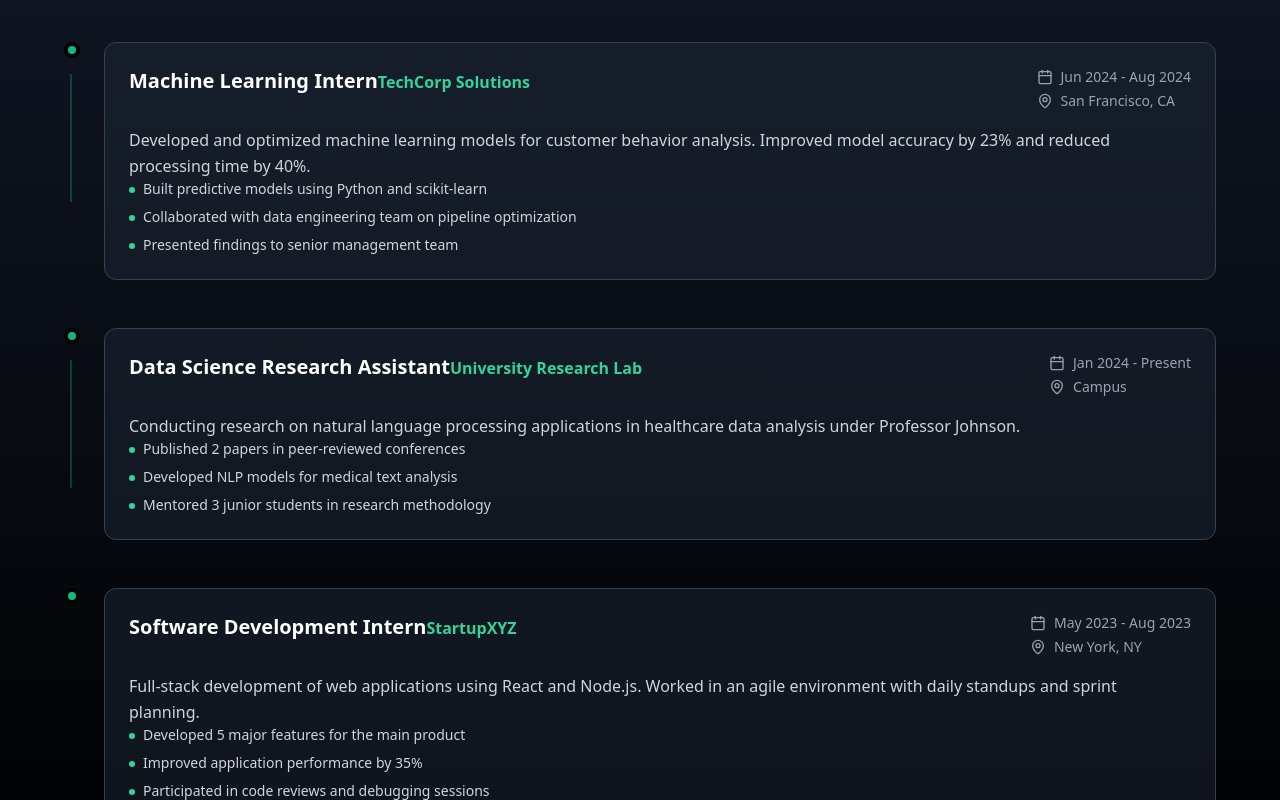
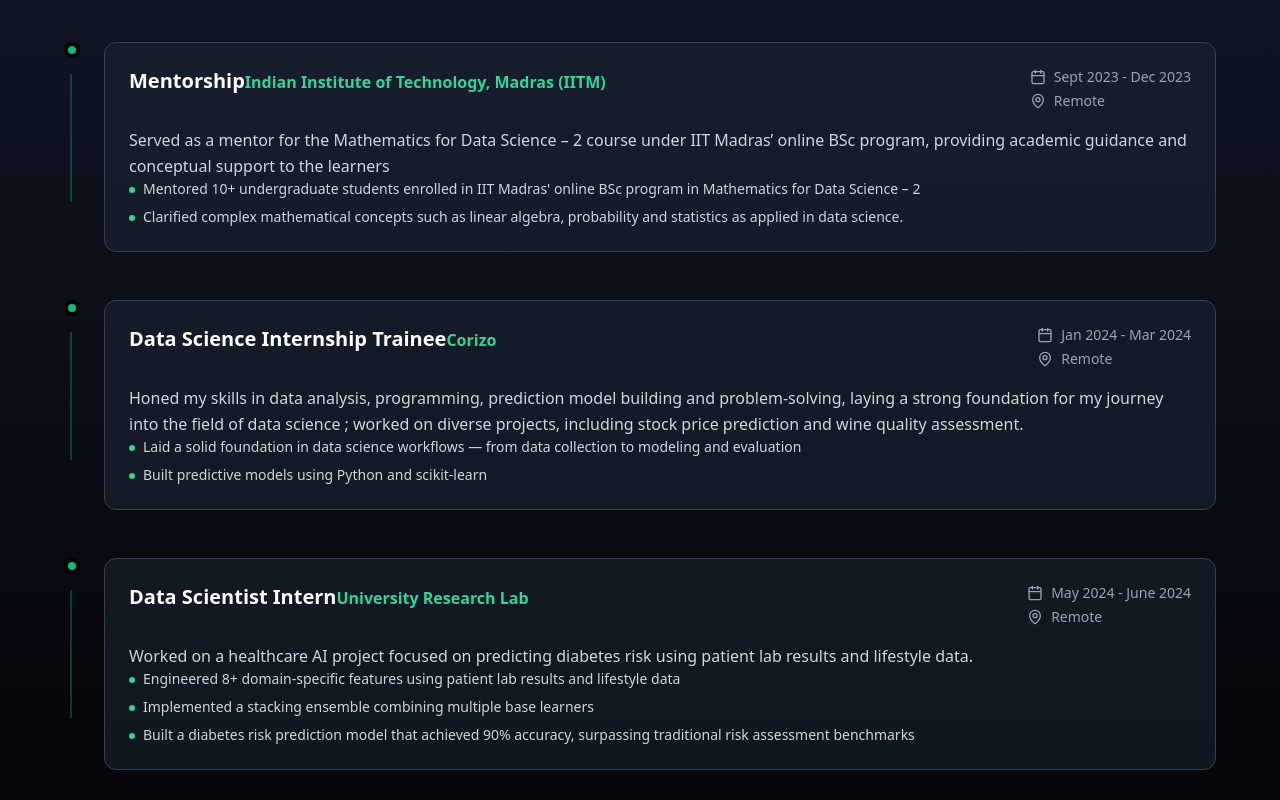
Before and after one commit to Janesh-e/portfolio-v1, a React (Vite) app: page / in a window 1280 px wide. Shown: the part 2420-3220 px from the top of the page. Built offline with nearby package versions, Linux system fonts and the light colour scheme.

Commit message:
Update Experience.tsx

```diff
--- a/src/components/Experience.tsx
+++ b/src/components/Experience.tsx
@@ -5,39 +5,49 @@ import ScrambleText from './ScrambleText';
 const Experience = () => {
   const experiences = [
     {
-      title: "Machine Learning Intern",
-      company: "TechCorp Solutions",
-      location: "San Francisco, CA",
-      duration: "Jun 2024 - Aug 2024",
-      description: "Developed and optimized machine learning models for customer behavior analysis. Improved model accuracy by 23% and reduced processing time by 40%.",
+      title: "Mentorship",
+      company: "Indian Institute of Technology, Madras (IITM)",
+      location: "Remote",
+      duration: "Sept 2023 - Dec 2023",
+      description: "Served as a mentor for the Mathematics for Data Science – 2 course under IIT Madras’ online BSc program, providing academic guidance and conceptual support to the learners",
       achievements: [
-        "Built predictive models using Python and scikit-learn",
-        "Collaborated with data engineering team on pipeline optimization",
-        "Presented findings to senior management team"
+        "Mentored 10+ undergraduate students enrolled in IIT Madras' online BSc program in Mathematics for Data Science – 2",
+        "Clarified complex mathematical concepts such as linear algebra, probability and statistics as applied in data science.",
       ]
     },
     {
-      title: "Data Science Research Assistant",
-      company: "University Research Lab",
-      location: "Campus",
-      duration: "Jan 2024 - Present",
-      description: "Conducting research on natural language processing applications in healthcare data analysis under Professor Johnson.",
+      title: "Data Science Internship Trainee",
+      company: "Corizo",
+      location: "Remote",
+      duration: "Jan 2024 - Mar 2024",
+      description: "Honed my skills in data analysis, programming, prediction model building and problem-solving, laying a strong foundation for my journey into the field of data science ; worked on diverse projects, including stock price prediction and wine quality assessment.",
       achievements: [
-        "Published 2 papers in peer-reviewed conferences",
-        "Developed NLP models for medical text analysis",
-        "Mentored 3 junior students in research methodology"
+        "Laid a solid foundation in data science workflows — from data collection to modeling and evaluation",
+        "Built predictive models using Python and scikit-learn",
       ]
     },
     {
-      title: "Software Development Intern",
-      company: "StartupXYZ",
-      location: "New York, NY",
-      duration: "May 2023 - Aug 2023",
-      description: "Full-stack development of web applications using React and Node.js. Worked in an agile environment with daily standups and sprint planning.",
+      title: "Data Scientist Intern",
+      company: "University Research Lab",
+      location: "Remote",
+      duration: "May 2024 - June 2024",
+      description: "Worked on a healthcare AI project focused on predicting diabetes risk using patient lab results and lifestyle data.",
       achievements: [
-        "Developed 5 major features for the main product",
-        "Improved application performance by 35%",
-        "Participated in code reviews and debugging sessions"
+        "Engineered 8+ domain-specific features using patient lab results and lifestyle data",
+        "Implemented a stacking ensemble combining multiple base learners",
+        "Built a diabetes risk prediction model that achieved 90% accuracy, surpassing traditional risk assessment benchmarks"
+      ]
+    },
+    {
+      title: "Software & AI Subsystem Member",
+      company: "Ad Astra Rover Team",
+      location: "Sri Sairam Engineering College, Chennai",
+      duration: "Oct 2024 - March 2025",
+      description: "Orchestrated autonomous navigation system for next-generation Mars rover, enabling the rover to traverse rugged terrains while avoiding obstacles.",
+      achievements: [
+        "Achieved 95% obstacle avoidance accuracy using advanced path-planning algorithms and localization techniques",
+        "Integrated computer vision and sensor fusion to enhance real-time decision-making in unpredictable environments",
+        "Collaborated with a multidisciplinary team to enhance software architecture and system efficiency."
       ]
     }
   ];
```
